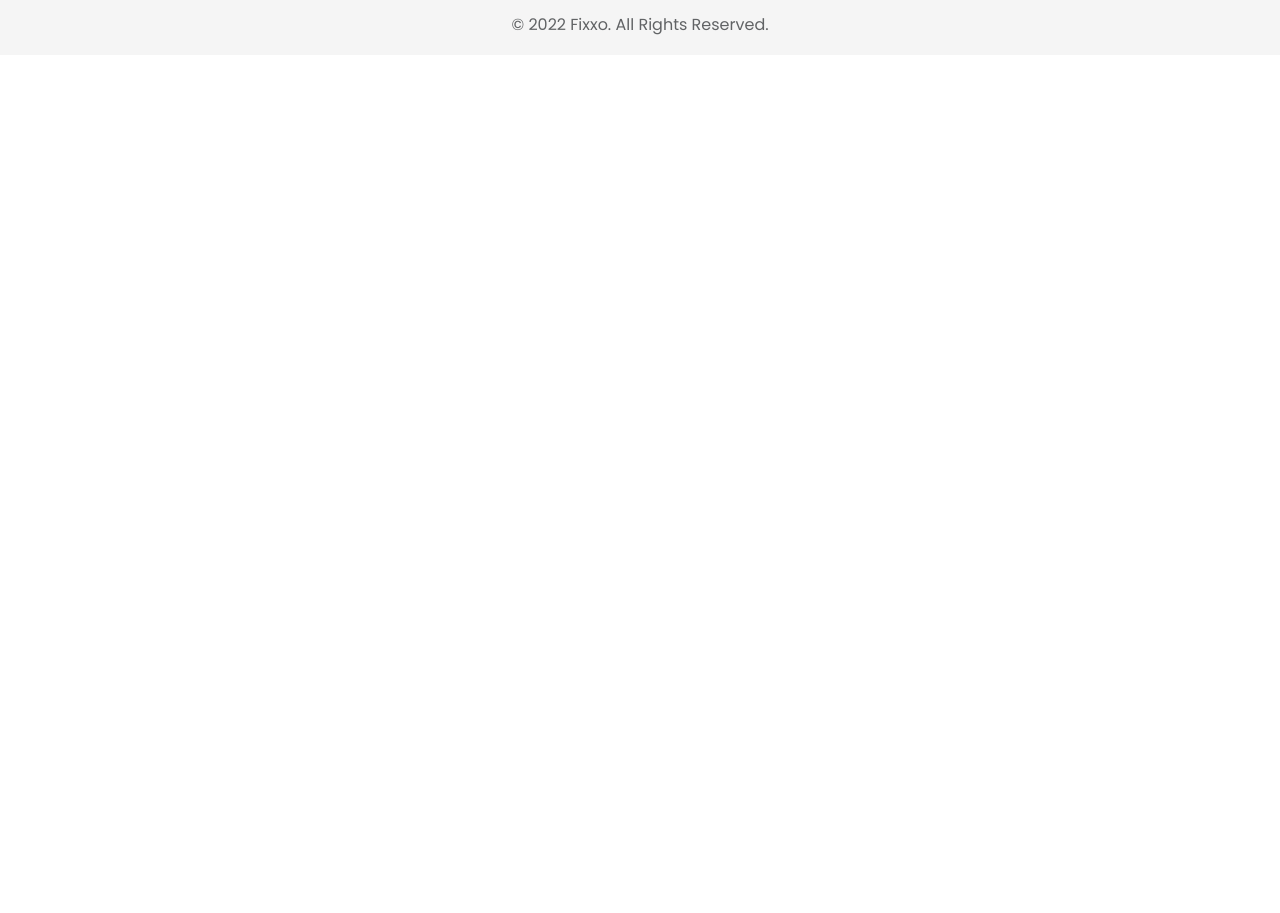
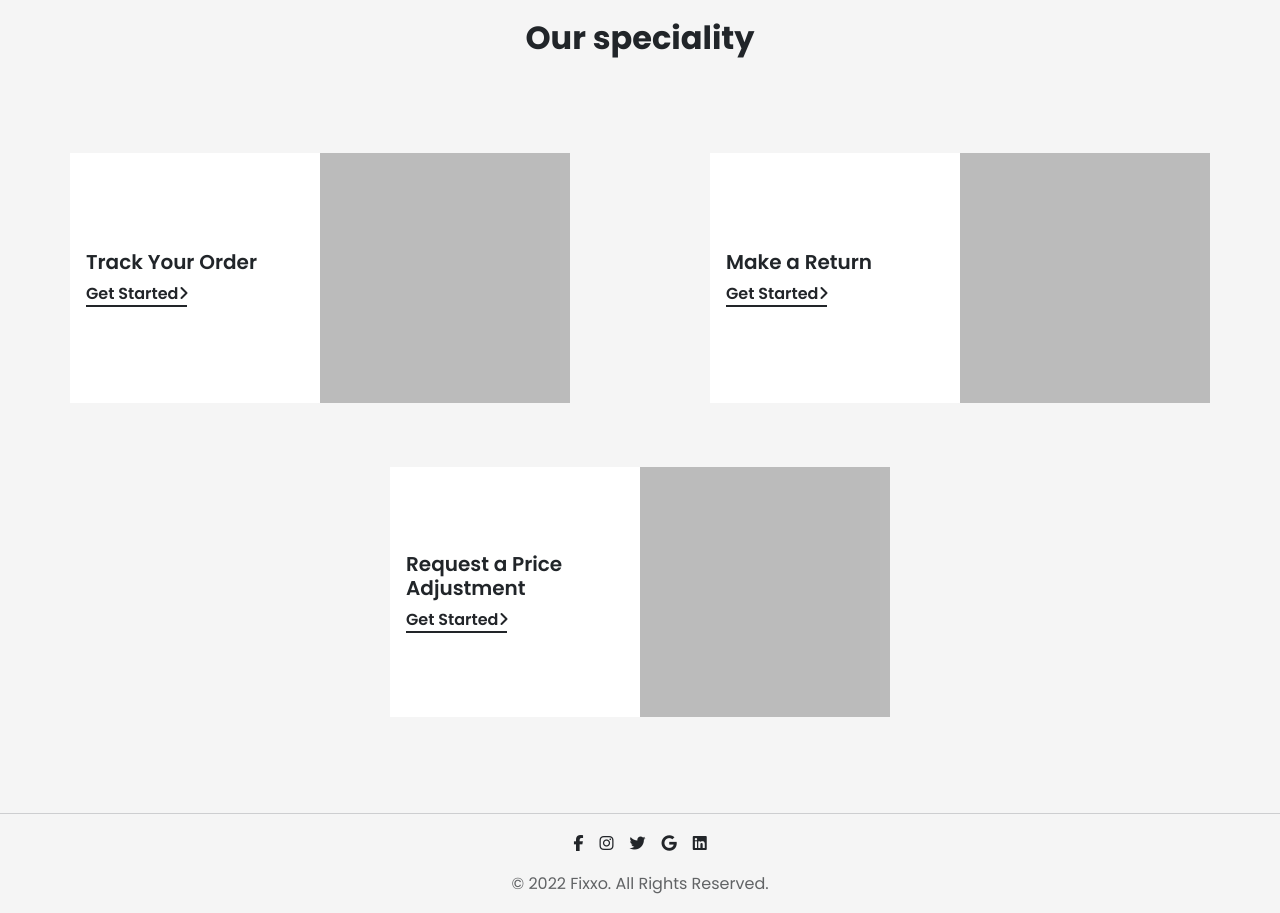
Before and after one commit to dennisGustavsson/frontEndJS-React-assignment, a React (Create React App) app: page / in a window 1280 px wide. Shown: the part 2060-2973 px from the top of the page. Before the commit the page ends 2115 px from the top, so only its background shows below. Built offline with nearby package versions, Linux system fonts and the light colour scheme.

Commit message:
added speciality section

```diff
--- a/src/Assets/scss/App.scss
+++ b/src/Assets/scss/App.scss
@@ -9,6 +9,7 @@
 @import './sections/showcase';
 @import './sections/Footer';
 @import './sections/NotFound';
+@import './sections/_OurSpeciality';
 
 @import './components/buttons';
 @import './components/menuIcon';
--- a/src/Assets/scss/cores/_variables.scss
+++ b/src/Assets/scss/cores/_variables.scss
@@ -32,3 +32,5 @@ $font-size-20: 1.25rem;
 $font-size-35: 2.188rem;
 $font-size-45: 2.813rem; /* mid size content title  */
 $font-size-65: 4.063rem; /* sale title size */
+
+$max-width: 1680px;
--- /dev/null
+++ b/src/Assets/scss/sections/_OurSpeciality.scss
@@ -0,0 +1,59 @@
+.speciality {
+    padding: 4rem 0;
+    background-color: $color-gray-1;
+    }
+
+    .service-content {
+        display: flex;
+        justify-content: space-around;
+        align-items: center;
+        flex-wrap: wrap;
+        .service-card {
+            width: 500px;
+            height: 250px;
+            display: flex;
+            align-items: center;
+            margin-block: 2rem;
+            .service-info {
+                display: flex;
+                flex-direction: column;
+                justify-content: center;
+                background-color: $color-theme-white;
+                height: 100%;
+                width: 50%;
+                padding-inline: 1rem;
+                h2 {
+                    font-size: $font-size-20;
+                    font-weight: $font-w-semibold;
+                }
+            }
+
+            .service-img {
+                height: 100%;
+                width: 50%;
+                background-color: $color-gray-10;
+            }
+        }
+
+
+    }
+
+    .get-started {
+        display: inline-block;
+        position: relative;
+        font-weight: $font-w-semibold;
+        color: $color-theme-black-1;
+        text-decoration: none;
+        transition: 200ms color ease-in-out;
+        &:hover {
+            color: $color-theme;
+        }
+    }
+    .get-started::after {
+        content: '';
+        position: absolute;
+        border-bottom: 2px solid $color-theme-black-1;
+        width: 99%;
+        left: 0;
+        bottom: -1px;
+    }
--- a/src/Assets/scss/sections/_jumbotron.scss
+++ b/src/Assets/scss/sections/_jumbotron.scss
@@ -48,7 +48,7 @@
             }
             h2 {
                 font-size: $font-size-35;
-                font-weight: $font-w-semibold;
+                font-weight: $font-w-bold;
             }
             span {
                 font-size: $font-size-14;
--- a/src/Sections/FeaturedProductsSection.js
+++ b/src/Sections/FeaturedProductsSection.js
@@ -2,7 +2,7 @@ import { NavLink } from "react-router-dom"
 
 const FeaturedProductsSection = () => {
   return (
-    <section className="featured-product container">
+    <section className="featured-product">
     <h2 className="section-title">Featured Product</h2>
     <div className="product-grid">
 
@@ -12,25 +12,26 @@ const FeaturedProductsSection = () => {
             </div>
             <div className="product-bg"></div>
             <div className="card-menu">
-                <NavLink href="" className="__menu-icon" to="/wishlist"><i class="fa-regular fa-heart"></i></NavLink>
-                <NavLink href="" className="__menu-icon" to="/compare"><i class="fa-regular fa-code-compare"></i></NavLink>
-                <NavLink href="" className="__menu-icon" to="shoppingcart"><i class="fa-regular fa-shopping-bag"></i></NavLink>
+                <NavLink href="" className="__menu-icon" to="/wishlist"><i className="fa-regular fa-heart"></i></NavLink>
+                <NavLink href="" className="__menu-icon" to="/compare"><i className="fa-regular fa-code-compare"></i></NavLink>
+                <NavLink href="" className="__menu-icon" to="shoppingcart"><i className="fa-regular fa-shopping-bag"></i></NavLink>
             </div>
             <div className="product-info">
                 <span>Category</span>
                 <NavLink className="__category-link" to="/products" ><h4>Modern Black Blouse</h4></NavLink>
                 <span className="rating">
-                    <a href=""><i class="fa-solid fa-star"></i></a>
-                    <a href=""><i class="fa-solid fa-star"></i></a>
-                    <a href=""><i class="fa-solid fa-star"></i></a>
-                    <a href=""><i class="fa-solid fa-star"></i></a>
-                    <a href=""><i class="fa-solid fa-star"></i></a>
+                    <a href=""><i className="fa-solid fa-star"></i></a>
+                    <a href=""><i className="fa-solid fa-star"></i></a>
+                    <a href=""><i className="fa-solid fa-star"></i></a>
+                    <a href=""><i className="fa-solid fa-star"></i></a>
+                    <a href=""><i className="fa-solid fa-star"></i></a>
                 </span>
                 <br/>
-                <span class="old-price">$35.00</span>
-                <span class="new-price">$30.00</span>
+                <span className="old-price">$35.00</span>
+                <span className="new-price">$30.00</span>
             </div>
         </div>
+
 
     </div>
 </section>
--- a/src/Sections/Jumbotron1Section.js
+++ b/src/Sections/Jumbotron1Section.js
@@ -15,7 +15,7 @@ const Jumbotron1Section = () => {
   <div className="jumbo-content">
     <img src={secondJumboImg} alt=""/>
     <div className="jumbo-text">
-      <h2>New Arivalls</h2>
+      <h2>New Arrivals</h2>
       <button className="btn-theme">Shop now</button>
     </div>
   </div>
--- /dev/null
+++ b/src/Sections/OurSpecialitySection.js
@@ -0,0 +1,33 @@
+import { NavLink } from "react-router-dom"
+
+const OurSpecialitySection = () => {
+  return (
+<section class="speciality">
+<h2 className="section-title">Our speciality</h2>
+    <div className="service-content container">
+        <div className="service-card">
+            <div className="service-info">
+                <h2>Track Your Order</h2>
+                <span><NavLink className="get-started" to="/contacts">Get Started<i className="fa-solid fa-angle-right"></i></NavLink></span>
+            </div>
+            <div className="service-img"></div>
+        </div>
+        <div className="service-card">
+            <div className="service-info">
+                <h2>Make a Return</h2>
+                <span><NavLink className="get-started" to="/contacts">Get Started<i className="fa-solid fa-angle-right"></i></NavLink></span>
+            </div>
+            <div className="service-img"></div>
+        </div>
+        <div className="service-card">
+            <div className="service-info">
+                <h2>Request a Price Adjustment</h2>
+                <span><NavLink className="get-started" to="/contacts">Get Started<i className="fa-solid fa-angle-right"></i></NavLink></span>
+            </div>
+            <div className="service-img"></div>
+        </div>
+    </div>
+</section>
+  )
+}
+export default OurSpecialitySection
--- a/src/Views/HomeView.js
+++ b/src/Views/HomeView.js
@@ -2,6 +2,7 @@ import FeaturedProductsSection from "../Sections/FeaturedProductsSection"
 import { FooterSection } from "../Sections/FooterSection"
 import Jumbotron1Section from "../Sections/Jumbotron1Section"
 import MainMenuSection from "../Sections/MainMenuSection"
+import OurSpecialitySection from "../Sections/OurSpecialitySection"
 import ShowcaseSection from "../Sections/ShowcaseSection"
 
 const HomeView = () => {
@@ -11,6 +12,7 @@ const HomeView = () => {
     <ShowcaseSection/>
     <Jumbotron1Section/>
     <FeaturedProductsSection/>
+    <OurSpecialitySection/>
     <FooterSection/>
     </>
   )
```
Also changed, not shown: src/Assets/scss/cores/_base.scss (+1 -15 lines), src/Assets/scss/sections/_featuredProducts.scss (+6 -8 lines), src/App.min.css.
